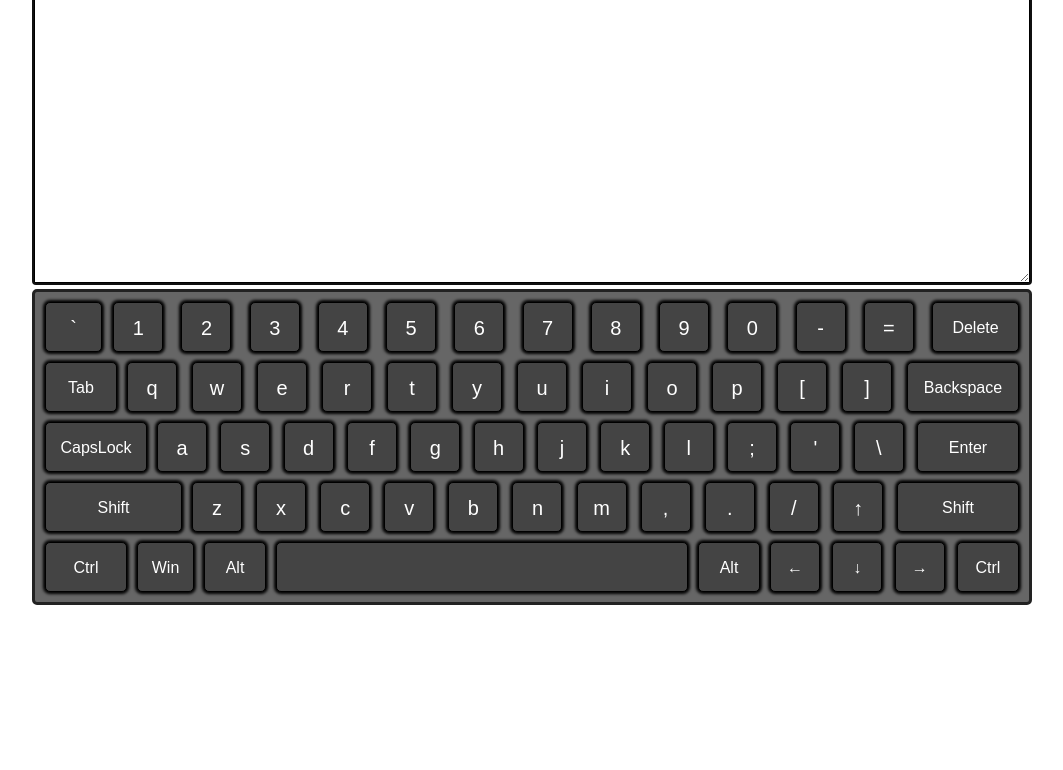
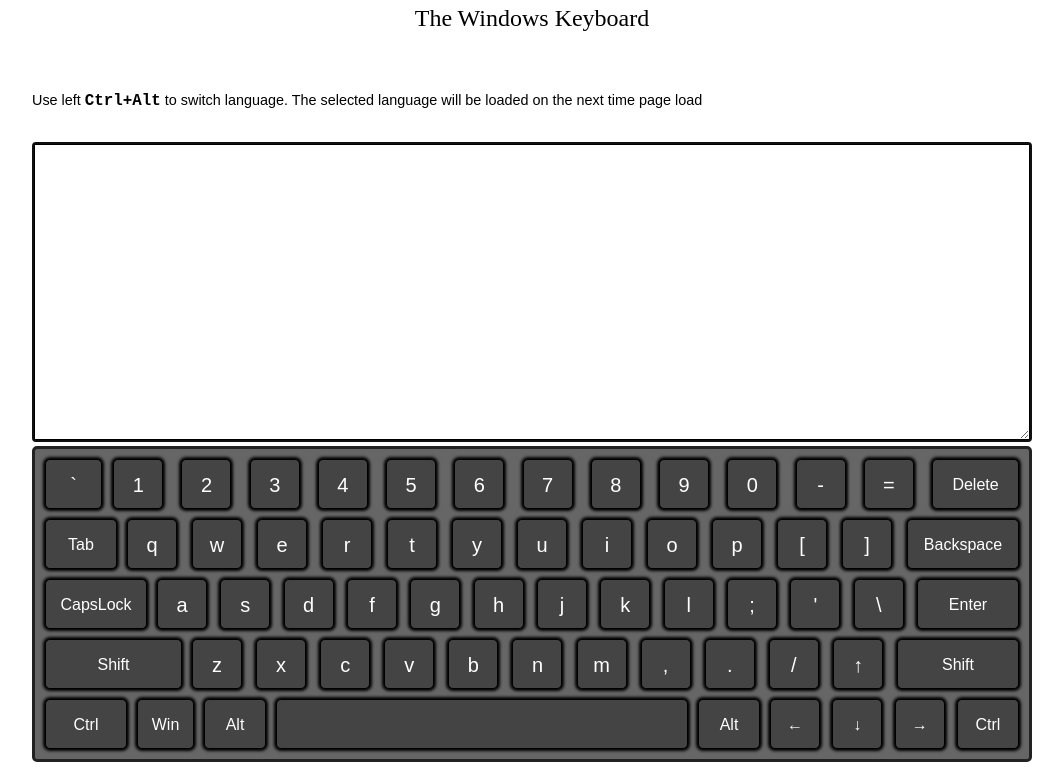
Before and after one commit to yuvinogradov/rss-virtual-keyboard, a website built with webpack: page index.html in a window 1280 px wide. Shown: the part 70-840 px from the top of the page, without its empty margins (108-1171 px from the left). Before the commit the page ends 800 px from the top, so only its background shows below. Built offline with nearby package versions, Linux system fonts and the light colour scheme.

Commit message:
feat: language switch hint

```diff
--- a/css/style.css
+++ b/css/style.css
@@ -3,9 +3,32 @@
   height: 100%;
   margin: 0 auto;
 }
+
+.text {
+  margin-bottom: 32px;
+}
+
 .title {
   font-size: 40px;
   text-align: center;
+  margin-bottom: 20px;
+}
+
+.subtitle {
+  font-size: 24px;
+  text-align: center;
+  margin-bottom: 60px;
+}
+
+.switch-layout {
+  font-family: Arial, Helvetica, sans-serif;
+  font-size: 0.9em;
+}
+
+.switch-layout>span{
+  font-family: 'Courier New', Courier, monospace;
+  font-size: 1.1em;
+  font-weight: bolder;
 }
 
 .keyboard-container {
--- a/index.js
+++ b/index.js
@@ -208,8 +208,10 @@
 BODY.appendChild(MAIN_WRAPPER);
 
 const TITLE = document.createElement('div');
-TITLE.classList.add('title');
-TITLE.innerHTML = 'RSS Virtual Keyboard';
+TITLE.classList.add('text');
+TITLE.innerHTML = `<div class="title">RSS Virtual Keyboard</div>
+<div class="subtitle">The Windows Keyboard</div>
+<div class="switch-layout">Use left <span>Ctrl+Alt</span> to switch language. The selected language will be loaded on the next time page load</div>`;
 MAIN_WRAPPER.appendChild(TITLE);
 
 const container = document.createElement('div');
```
